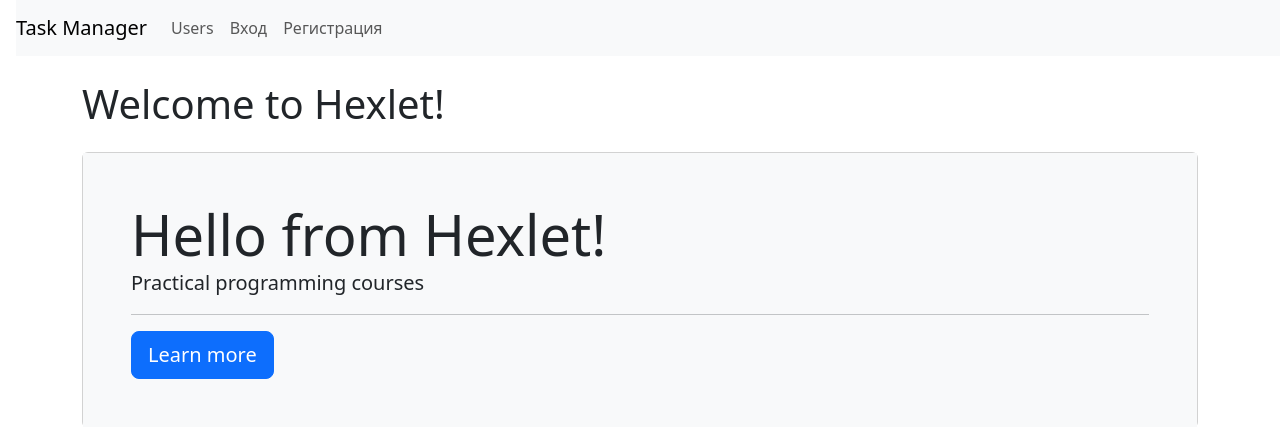
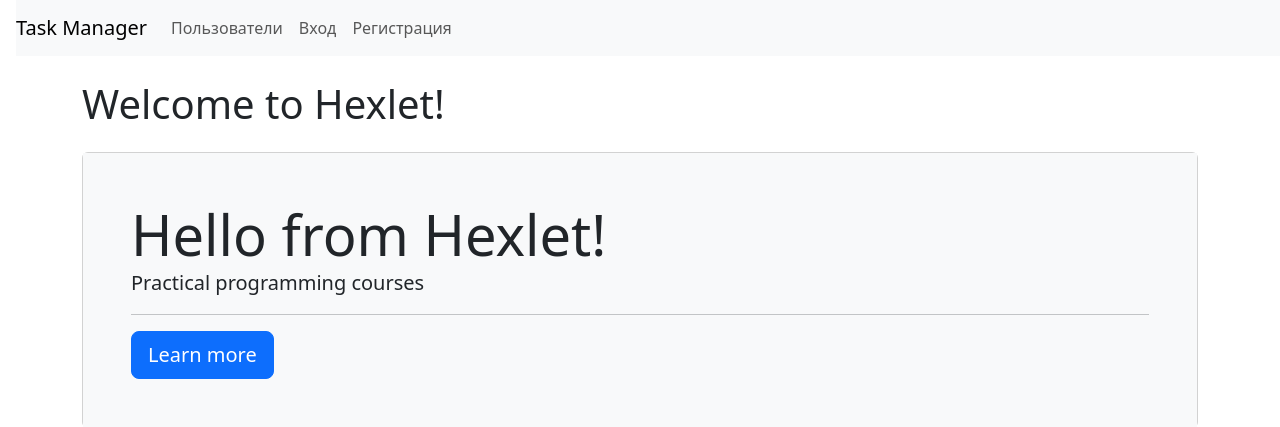
Before and after one commit to lyovaparsyan94/python-project-52, a Django app: page / in a window 1280 px wide. Shown: the top 427 px of the page. Run offline with Django 5.2, Linux system fonts and the light colour scheme; parts of the project's set-up code (start-up, migrations or seed data) failed here and were passed over; some libraries are stand-ins or nearby versions.

Commit message:
update html

```diff
--- a/task_manager/templates/base.html
+++ b/task_manager/templates/base.html
@@ -20,7 +20,7 @@
       <div class="collapse navbar-collapse" id="navbarToggleExternalContent">
         <ul class="navbar-nav mr-auto">
           <li class="nav-item">
-            <a class="nav-link" href="{% url 'users:list' %}">{% translate 'Users' %}</a>
+            <a class="nav-link" href="{% url 'users:list' %}">Пользователи</a>
           </li>
         </ul>
         <ul class="navbar-nav">
```
